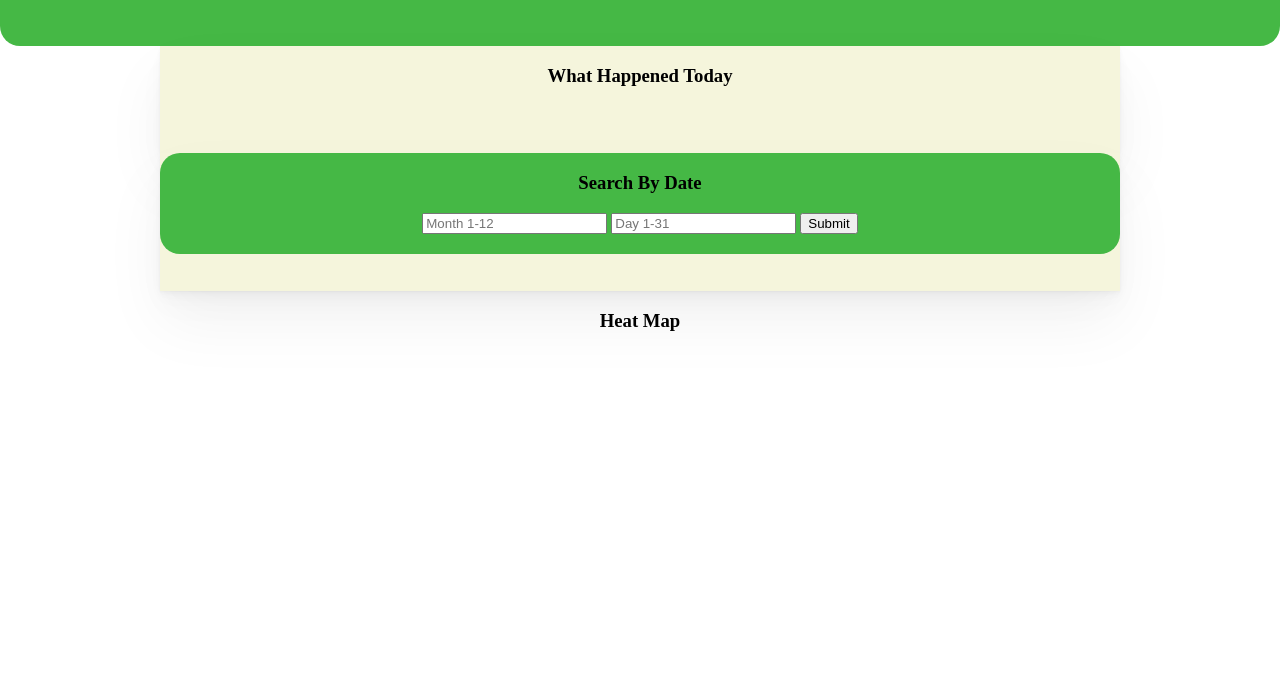
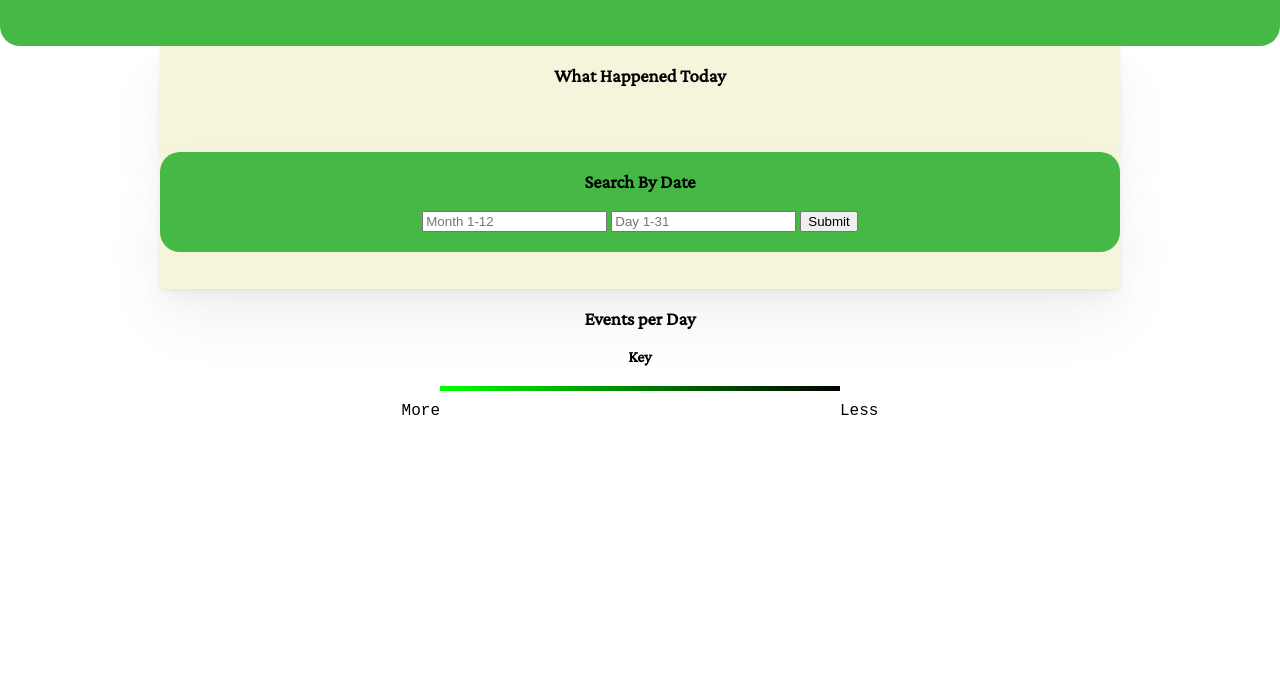
Before and after one commit to heigertd/wiki-events, a plain HTML site: page index.html in a window 1280 px wide. Shown: the part 114-800 px from the top of the page. Drawn offline with nearby package versions, Linux system fonts and the light colour scheme; no server answers.

Commit message:
fonts added

```diff
--- a/index.html
+++ b/index.html
@@ -41,7 +41,13 @@
         </div>
     </div>
 
-    <h3>Heat Map</h3>
+    <h3>Events per Day</h3>
+    <h4>Key</h4>
+    <div class = 'key'>
+        <p>More</p>
+        <div class = 'key-gradient'></div>
+        <p>Less</p>
+    </div>
     <div class = 'heat-map-year'>
     </div>
 </body>
--- a/main.css
+++ b/main.css
@@ -1,3 +1,14 @@
+@import url('https://fonts.googleapis.com/css2?family=Crimson+Pro&display=swap');
+@import url('https://fonts.googleapis.com/css2?family=Lora&family=Open+Sans&display=swap');
+@import url('https://fonts.googleapis.com/css2?family=Lora&family=Open+Sans&display=swap');
+:root{
+    --title-font: 'Crimson Pro', serif;
+    --sub-title: 'Lora', serif;
+    --content-text: 'Open Sans', sans-serif;
+    --main-color: rgb(69, 184, 69);
+    --background-color: beige;
+}
+
 body{
     display: flex;
     flex-direction: column;
@@ -5,7 +16,18 @@ body{
     align-items: center;
 
     margin: 0;
-    background-color: white;
+}
+
+h1, h3, h4{
+    font-family: var(--title-font);
+}
+
+p{
+    font-family: 'Courier New', Courier, monospace;
+}
+
+h4{
+    margin-top: 0;
 }
 
 .header{
@@ -14,7 +36,7 @@ body{
     align-items: center;
     width: 100vw;
     height: 20vh;
-    background-color: rgb(69, 184, 69);
+    background-color: var(--main-color);
     border-radius: 0 0 20px 20px;
 }
 
@@ -26,7 +48,7 @@ body{
 
     width: 75vw;
 
-    background-color: beige;
+    background-color: var(--background-color);
 
     box-shadow: 0 1px 2px rgba(0,0,0,0.02),
                 0 2px 4px rgba(0,0,0,0.02),
@@ -45,6 +67,11 @@ body{
 .search-div{
     background-color: beige;
 
+    display: flex;
+    flex-direction: column;
+    justify-content: center;
+    align-items: center;
+
     box-shadow: 0 1px 2px rgba(0,0,0,0.02),
                 0 2px 4px rgba(0,0,0,0.02),
                 0 4px 8px rgba(0,0,0,0.02),
@@ -62,7 +89,7 @@ body{
     width: 75vw;
     padding-bottom: 20px;
 
-    background-color: rgb(69, 184, 69);
+    background-color: var(--main-color);
     border-radius: 20px;
 }
 
@@ -93,12 +120,27 @@ body{
     padding-right: 20px;
 }
 
+.key{
+    display: flex;
+    flex-direction: row;
+
+}
+
+.key-gradient{
+    height: 5px;
+    width: 400px;
+
+    background-image: linear-gradient(to right, rgb(0, 255, 0), rgb(0, 0, 0));
+}
+
 .heat-map-year{
     display: flex;
     flex-direction: row;
     flex-wrap: wrap;
 
     justify-content: center;
+
+    padding-bottom: 20px;
 }
 
 .heat-map-day{
@@ -107,7 +149,7 @@ body{
     align-items: center;
 
     height: 30px;
-    width: 100px;
+    width: 200px;
     margin: 0;
 
     text-align: center;
@@ -116,3 +158,11 @@ body{
 .heat-map-day p{
     margin: 0;
 }
+
+@media only screen and (max-width: 600px) {
+    .what-happened-today, .search-div, .search-by-date, .heat-map-year{
+        width: 100vw;
+    }
+
+
+}
```
